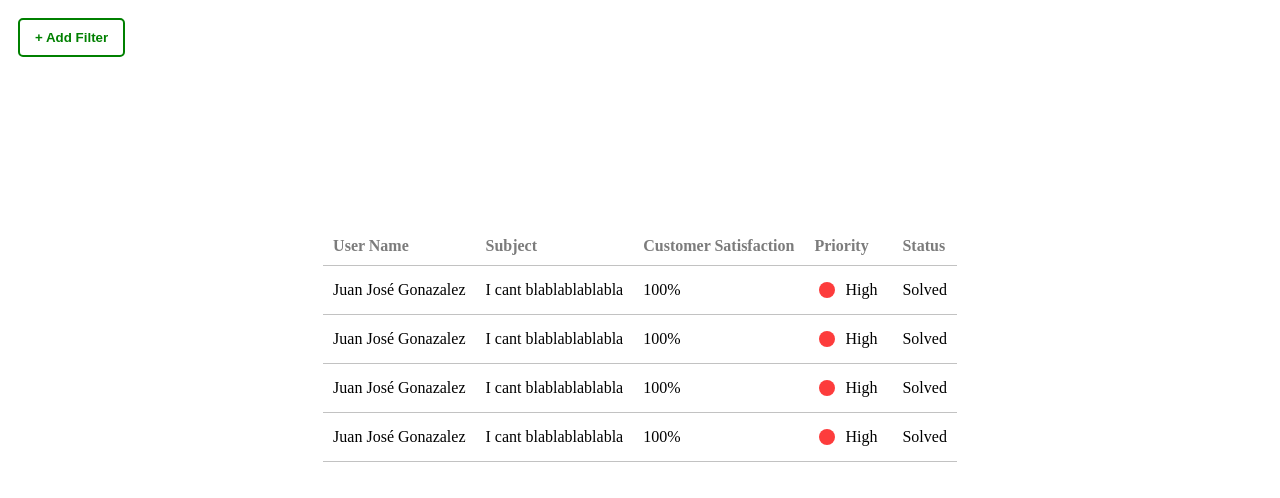
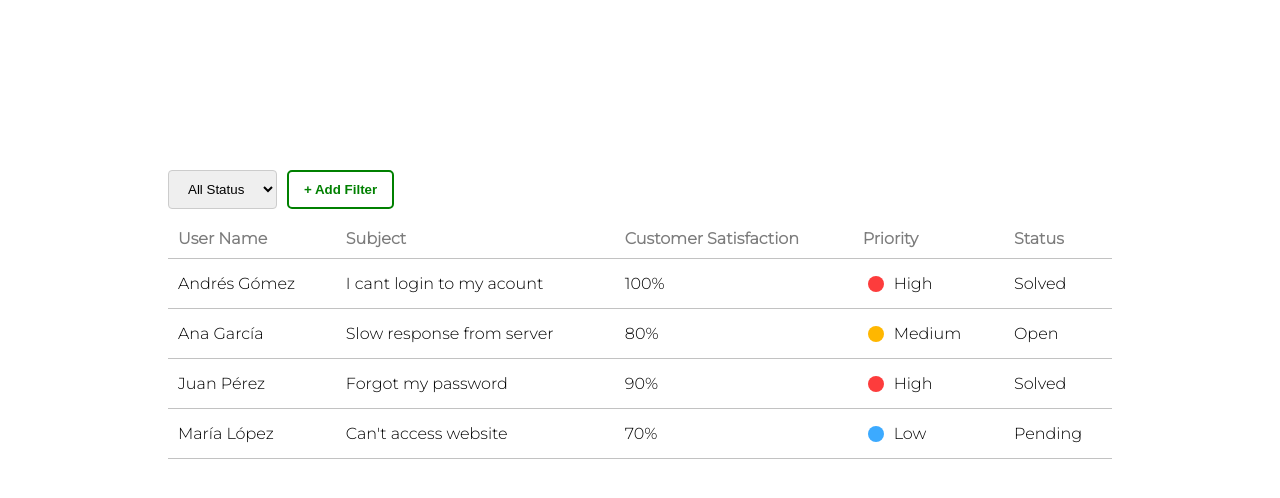
Before and after one commit to juandzapata/prueba_frontend_opitech, an Angular app: page / in a window 1280 px wide. Shown: the top 498 px of the page. Built offline with nearby package versions, Linux system fonts and the light colour scheme.

Commit message:
Agregación del servicio JsonData para leer archivos locales. Danimzación de la tabla con estos datos

```diff
--- /dev/null
+++ b/src/app/components/tabla/tabla.component.html
@@ -0,0 +1,37 @@
+<div class="container">
+
+    <div>
+        <select>
+            <option value="">All Status</option>
+            <option value="pending_option">Pending</option>
+            <option value="open_option">Open</option>
+            <option value="solved_option">Solved</option>
+        </select>
+
+        <button class="button_addfilter"> + Add Filter</button>
+    </div>
+    <table>
+        <thead>
+            <tr>
+                <th>User Name</th>
+                <th>Subject</th>
+                <th>Customer Satisfaction</th>
+                <th>Priority</th>
+                <th>Status</th>
+            </tr>
+        </thead>
+        <tbody>
+            <tr *ngFor="let date of data">
+                <td>{{date.userName}}</td>
+                <td>{{date.subject}}</td>
+                <td>{{date.customerSatisfaction}}</td>
+                <td class="circle-td">
+                    <div class="circle" [ngClass]="{'high-priority': date.priority === 'High', 'medium-priority': date.priority === 'Medium', 'low-priority': date.priority === 'Low'}"></div>
+                    <div class="priority-text">{{date.priority}}</div>
+                </td>
+                <td>{{date.status}}</td>
+            </tr>
+        </tbody>
+    </table>
+
+</div>
--- a/src/app/tabla/tabla.component.scss
+++ b/src/app/components/tabla/tabla.component.scss
@@ -1,13 +1,12 @@
-
 .container {
-    position: relative;
+    margin: 20vh 20vh;
+    display: flex;
+    flex-direction: column;
 }
 
 table {
-    position: relative;
     z-index: 0;
     border-collapse: collapse;
-    margin: 20vh auto;
     border-spacing: 10px;
     padding: 10px;
 
@@ -29,19 +28,6 @@ table td{
     margin: 5px;
 }
 
-.circle {
-    width: 2vh;
-    height: 2vh;
-    border-radius: 50%;
-    background-color: rgb(253, 60, 60);
-    margin-right: 10px;
-}
-
-.circle-td {
-    display: flex;
-    align-items: center;
-}
-
 .button_addfilter {
     margin: 10px;
     border: 2px solid green;
@@ -58,8 +44,44 @@ table td{
     cursor: pointer;
 }
 
+select {
+    padding: 10px 15px;
+    border: 1px solid #ccc;
+    border-radius: 4px;
+    width: auto;
+}
+
+option {
+    padding: 8px;
+}
+
+
+.circle-td {
+    display: flex;
+    align-items: center;
+}
+
+.circle {
+    width: 2vh;
+    height: 2vh;
+    border-radius: 50%;
+    margin-right: 10px;
+}
+
+.high-priority {
+    background-color: rgb(253, 60, 60);
+}
+
+.medium-priority {
+    background-color: rgb(255, 183, 0);
+}
+
+.low-priority {
+    background-color: rgb(60, 170, 255);
+}
+
 @media screen and (max-width: 768px) {
     table {
       margin: 10px auto;
     }
-  }
+}
--- /dev/null
+++ b/src/app/components/tabla/tabla.component.ts
@@ -0,0 +1,29 @@
+import { Component} from '@angular/core';
+import { JsonDataService } from 'src/app/services/json-data.service';
+
+@Component({
+  selector: 'app-tabla',
+  templateUrl: './tabla.component.html',
+  styleUrls: ['./tabla.component.scss']
+})
+export class TablaComponent {
+
+  data: any[] = [];
+
+  constructor(private dataService: JsonDataService){}
+
+  ngOnInit(){
+    this.getData();
+  }
+
+  getData(){
+    this.dataService.getData().subscribe({
+      next: (data) => {
+        this.data = data;
+      },
+      error: (err) => {
+        console.error(err);
+      }
+    });
+  }
+}
--- a/src/app/tabla/tabla.component.html
+++ /dev/null
@@ -1,50 +0,0 @@
-
-<div class="container">
-
-    <button class="button_addfilter"> + Add Filter</button>
-    <table>
-        <thead>
-        <tr>
-            <th>User Name</th>
-            <th>Subject</th>
-            <th>Customer Satisfaction</th>
-            <th>Priority</th>
-            <th>Status</th>
-        </tr>
-        </thead>
-        <tbody>
-        <tr>
-            <td>Juan José Gonazalez</td>
-            <td>I cant blablablablabla</td>
-            <td>100%</td>
-            <td class="circle-td" > <div class="circle"></div> High</td>
-            <td>Solved</td>
-        </tr>
-
-        <tr>
-            <td>Juan José Gonazalez</td>
-            <td>I cant blablablablabla</td>
-            <td>100%</td>
-            <td class="circle-td"> <div class="circle"></div> High</td>
-            <td>Solved</td>
-        </tr>
-
-        <tr>
-            <td>Juan José Gonazalez</td>
-            <td>I cant blablablablabla</td>
-            <td>100%</td>
-            <td class="circle-td"> <div class="circle"></div> High</td>
-            <td>Solved</td>
-        </tr>
-
-        <tr>
-            <td>Juan José Gonazalez</td>
-            <td>I cant blablablablabla</td>
-            <td>100%</td>
-            <td class="circle-td" > <div class="circle"></div>High</td>
-            <td>Solved</td>
-        </tr>
-        </tbody>
-    </table>
-
-</div>
--- /dev/null
+++ b/src/assets/datos.json
@@ -0,0 +1,30 @@
+[
+    {
+      "userName": "Andrés Gómez",
+      "subject": "I cant login to my acount",
+      "customerSatisfaction": "100%",
+      "priority": "High",
+      "status": "Solved"
+    },
+    {
+      "userName": "Ana García",
+      "subject": "Slow response from server",
+      "customerSatisfaction": "80%",
+      "priority": "Medium",
+      "status": "Open"
+    },
+    {
+      "userName": "Juan Pérez",
+      "subject": "Forgot my password",
+      "customerSatisfaction": "90%",
+      "priority": "High",
+      "status": "Solved"
+    },
+    {
+      "userName": "María López",
+      "subject": "Can't access website",
+      "customerSatisfaction": "70%",
+      "priority": "Low",
+      "status": "Pending"
+    }
+  ]
--- a/src/styles.scss
+++ b/src/styles.scss
@@ -1 +1,5 @@
-/* You can add global styles to this file, and also import other style files */
+@import url('https://fonts.googleapis.com/css2?family=Montserrat:wght@300&display=swap');
+
+body{
+    font-family: 'Montserrat', sans-serif !important;
+}
```
Also changed, not shown: src/app/app.module.ts (+7 -3 lines), src/app/tabla/tabla.component.ts (deleted, +0 -14 lines), 1 other file (tests, documents, lock files or other folders).
